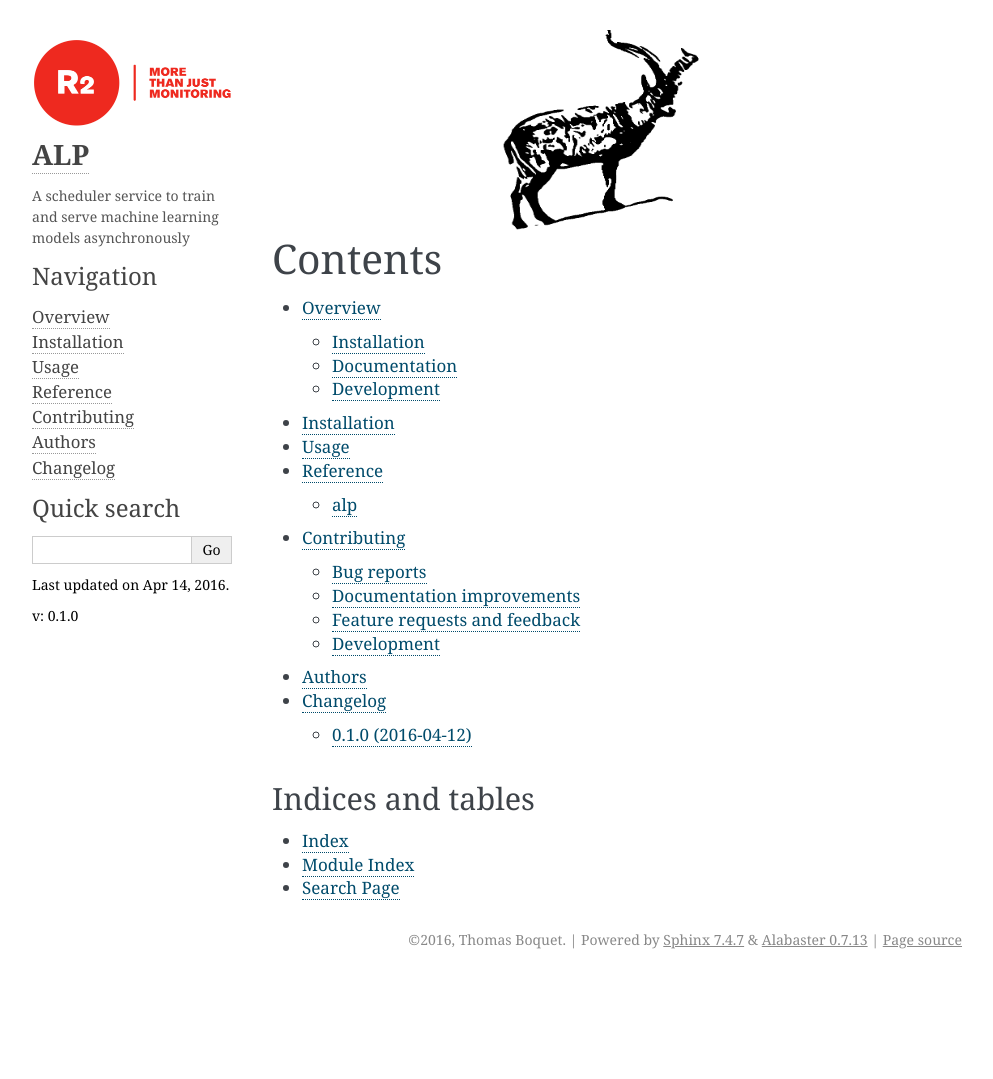
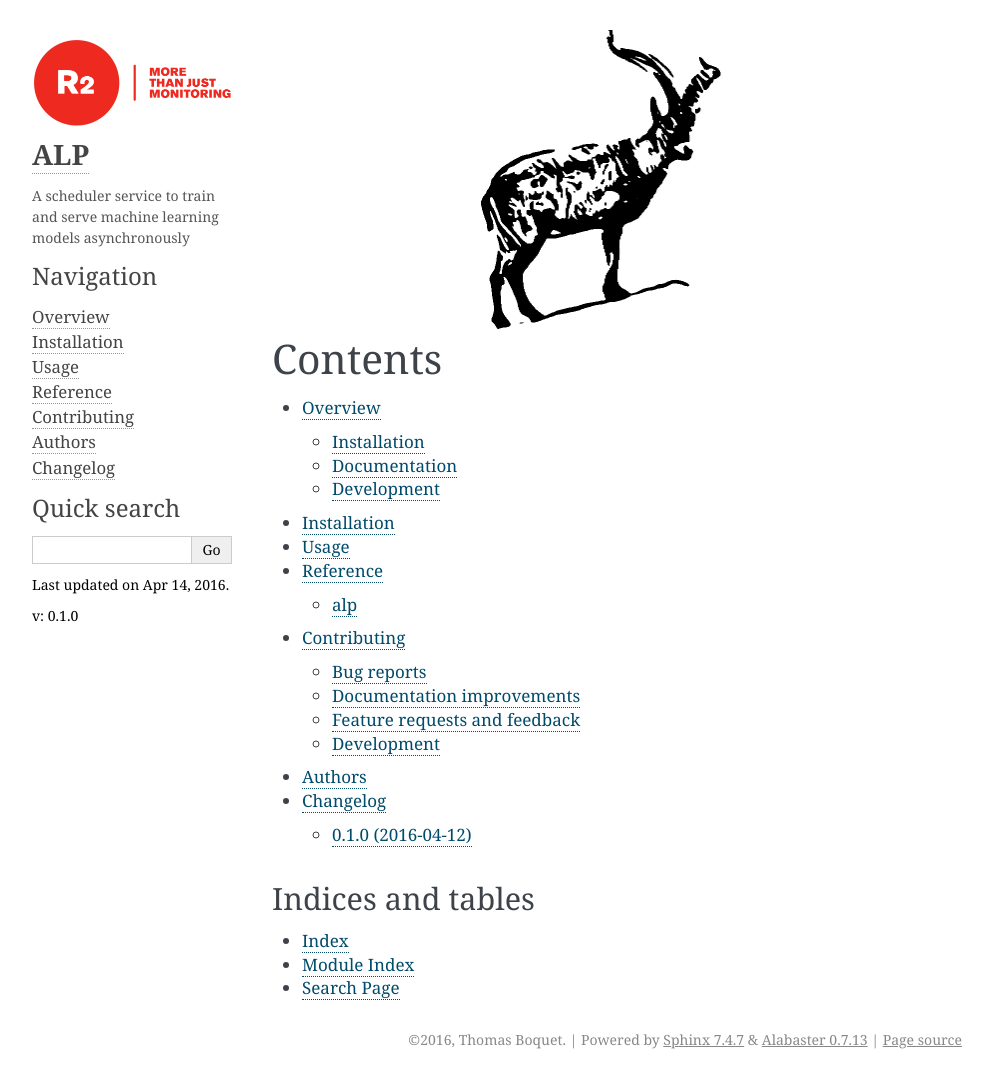
Before and after one commit to tboquet/python-alp, a Sphinx documentation site: the page built from docs/index.rst, in a window 1280 px wide. Shown: the whole page, without its empty margins (148-1141 px from the left). Built offline with Sphinx 7.4.7, drawn with Linux system fonts in a browser that asks for light colours; before the commit the page ends 979 px from its top, so only the background shows below that.

Commit message:
* resized image

```diff
--- a/docs/index.rst
+++ b/docs/index.rst
@@ -1,6 +1,6 @@
 .. image:: _static/last_bouquetin.png
-   :height: 200px
-   :width: 200 px
+   :height: 300px
+   :width: 246 px
    :align: center
 
 ========
```
